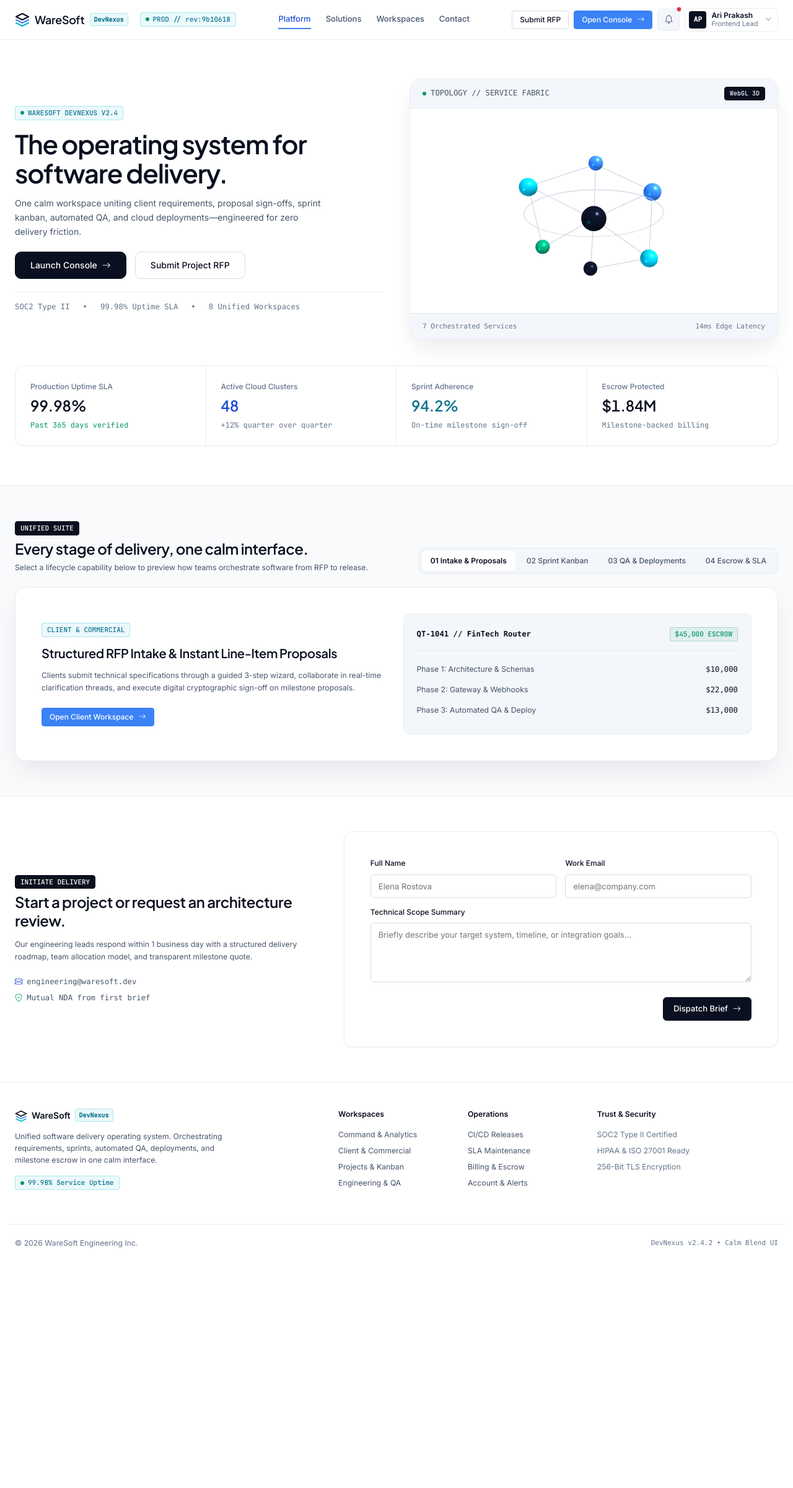
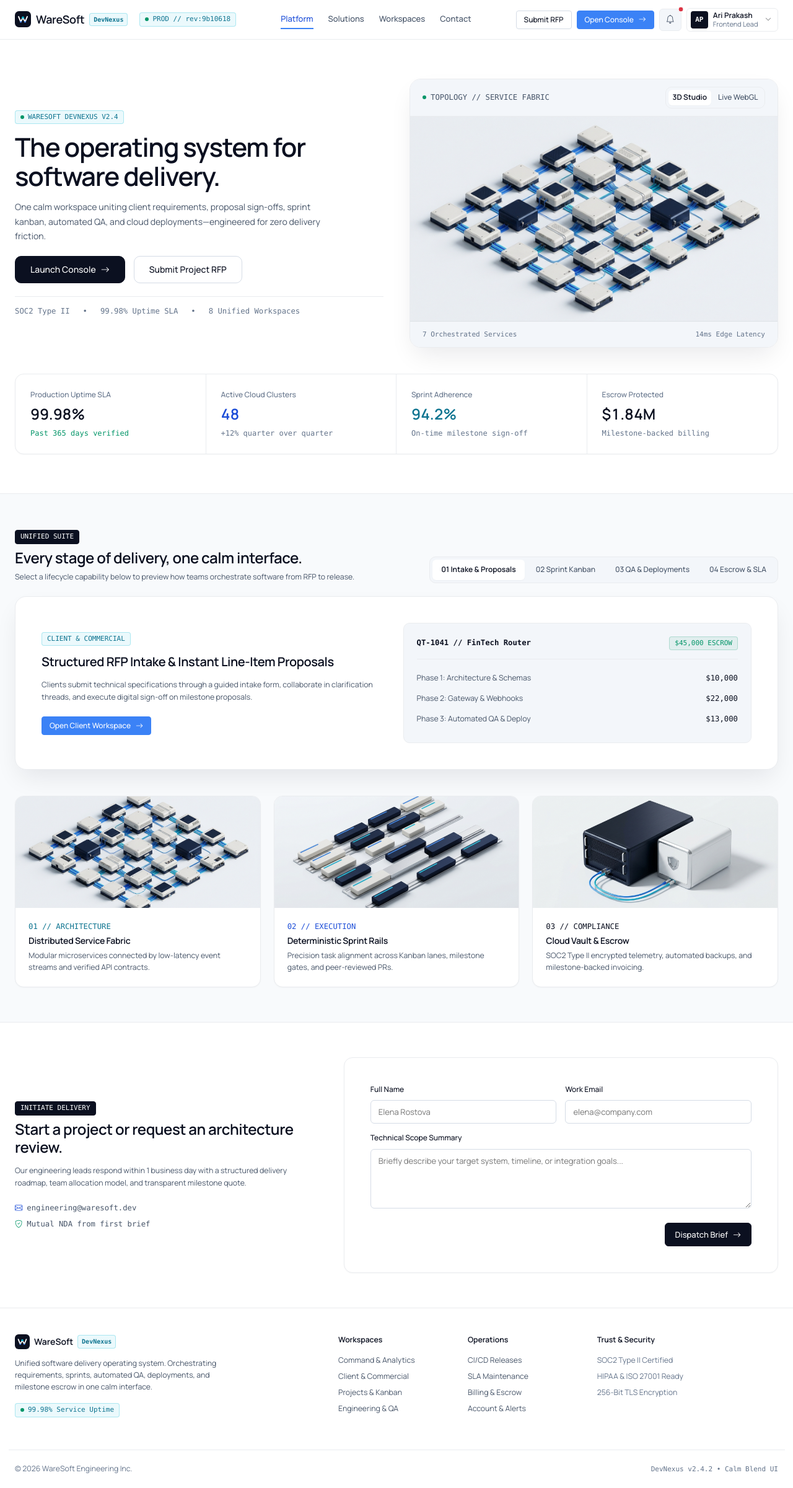
Before and after one commit to ARIPRAKASH32/waresoft, a Flask app: page / in a window 1280 px wide. Shown: the whole page at 62% size. Before the commit the page ends 2013 px from the top, so only its background shows below. Run offline with Flask 3, Linux system fonts and the light colour scheme.

Commit message:
feat(branding,media): switch to single Manrope font family, bespoke geometric logo, and 3D studio renders

```diff
--- a/frontend/static/css/tokens.css
+++ b/frontend/static/css/tokens.css
@@ -50,10 +50,10 @@
     --ws-text-muted:      #64748B;
     --ws-text-inverse:    #FFFFFF;
 
-    /* ─── Font Families ─── */
-    --ws-font-display:    'Plus Jakarta Sans', 'Inter', -apple-system, sans-serif;
-    --ws-font-sans:       'Inter', -apple-system, BlinkMacSystemFont, 'Segoe UI', sans-serif;
-    --ws-font-mono:       'JetBrains Mono', 'Fira Code', ui-monospace, monospace;
+    /* ─── Font Families (Single Cohesive Family: Manrope + System Mono) ─── */
+    --ws-font-display:    'Manrope', -apple-system, BlinkMacSystemFont, sans-serif;
+    --ws-font-sans:       'Manrope', -apple-system, BlinkMacSystemFont, sans-serif;
+    --ws-font-mono:       ui-monospace, SFMono-Regular, Menlo, Monaco, Consolas, monospace;
 
     /* ─── Font Scale ─── */
     --ws-text-2xs:        11px;
--- a/frontend/templates/base.html
+++ b/frontend/templates/base.html
@@ -8,11 +8,12 @@
     <meta name="description" content="WareSoft DevNexus - Enterprise Software Services & Project Delivery Platform">
 
     <title>{% if title %}{{ title }} | {% endif %}{{ app_name }} DevNexus</title>
+    <link rel="icon" type="image/svg+xml" href="{{ url_for('static', filename='images/logo.svg') }}">
 
-    <!-- Calm Classy Typography: Plus Jakarta Sans (Display), Inter (UI) & JetBrains Mono (Telemetry) -->
+    <!-- Single Cohesive Interface Font Family: Manrope -->
     <link rel="preconnect" href="https://fonts.googleapis.com">
     <link rel="preconnect" href="https://fonts.gstatic.com" crossorigin>
-    <link href="https://fonts.googleapis.com/css2?family=Inter:wght@400;500;600&family=JetBrains+Mono:wght@400;500&family=Plus+Jakarta+Sans:wght@500;600&display=swap" rel="stylesheet">
+    <link href="https://fonts.googleapis.com/css2?family=Manrope:wght@400;500;600&display=swap" rel="stylesheet">
 
     <!-- Bootstrap 5 Icons -->
     <link rel="stylesheet" href="https://cdn.jsdelivr.net/npm/bootstrap-icons@1.11.3/font/bootstrap-icons.min.css">
--- a/frontend/templates/components/footer.html
+++ b/frontend/templates/components/footer.html
@@ -4,11 +4,7 @@
             <div class="col-lg-5 col-md-6">
                 <div class="d-flex align-items-center gap-2 mb-3">
                     <span class="ws-brand-icon">
-                        <svg width="20" height="20" viewBox="0 0 24 24" fill="none" xmlns="http://www.w3.org/2000/svg">
-                            <path d="M12 2L2 7L12 12L22 7L12 2Z" stroke="#0B1020" stroke-width="2"/>
-                            <path d="M2 17L12 22L22 17" stroke="#06B6D4" stroke-width="2"/>
-                            <path d="M2 12L12 17L22 12" stroke="#3B82F6" stroke-width="2"/>
-                        </svg>
+                        <img src="{{ url_for('static', filename='images/logo.svg') }}" alt="WareSoft Logo" width="24" height="24" style="display: block;">
                     </span>
                     <span class="fw-semibold ws-text-ink fs-6">{{ app_name }}</span>
                     <span class="ws-brand-badge">DevNexus</span>
--- a/frontend/templates/components/navbar.html
+++ b/frontend/templates/components/navbar.html
@@ -7,11 +7,7 @@
             </button>
             <a href="/" class="ws-brand-link">
                 <span class="ws-brand-icon">
-                    <svg width="24" height="24" viewBox="0 0 24 24" fill="none" xmlns="http://www.w3.org/2000/svg">
-                        <path d="M12 2L2 7L12 12L22 7L12 2Z" stroke="#0B1020" stroke-width="2" stroke-linecap="round" stroke-linejoin="round"/>
-                        <path d="M2 17L12 22L22 17" stroke="#06B6D4" stroke-width="2" stroke-linecap="round" stroke-linejoin="round"/>
-                        <path d="M2 12L12 17L22 12" stroke="#3B82F6" stroke-width="2" stroke-linecap="round" stroke-linejoin="round"/>
-                    </svg>
+                    <img src="{{ url_for('static', filename='images/logo.svg') }}" alt="WareSoft Logo" width="26" height="26" style="display: block;">
                 </span>
                 <span class="ws-brand-text">{{ app_name }}</span>
                 <span class="ws-brand-badge">DevNexus</span>
--- a/frontend/templates/public/home.html
+++ b/frontend/templates/public/home.html
@@ -40,7 +40,7 @@
                     </div>
                 </div>
 
-                <!-- Right: Juspay-Style Product Console Bezel + 3D Topology -->
+                <!-- Right: Juspay-Style Bezel with Studio 3D Render + Live WebGL Toggle -->
                 <div class="col-lg-6">
                     <div class="jp-showcase-bezel">
                         <div class="jp-bezel-bar">
@@ -48,9 +48,21 @@
                                 <span class="status-dot status-dot-live"></span>
                                 <span>TOPOLOGY // SERVICE FABRIC</span>
                             </div>
-                            <span class="ws-pill ws-pill-navy" style="font-size: 10px;">WebGL 3D</span>
+                            <div class="jp-pill-nav p-1">
+                                <button type="button" class="jp-pill-tab active py-1 px-2" id="btnHeroRender" onclick="toggleHeroMode('render', this)">3D Studio</button>
+                                <button type="button" class="jp-pill-tab py-1 px-2" id="btnHeroWebgl" onclick="toggleHeroMode('webgl', this)">Live WebGL</button>
+                            </div>
                         </div>
-                        <div id="hero-3d-visualizer" style="width: 100%; height: 330px; cursor: grab; background-color: #FFFFFF;"></div>
+
+                        <div id="hero-render-pane" style="background-color: #F4F7FB;">
+                            <img src="{{ url_for('static', filename='images/platform-architecture.jpg') }}"
+                                 alt="WareSoft Service Architecture 3D Isometric Hardware Nodes"
+                                 class="w-100 d-block"
+                                 style="height: 330px; object-fit: cover;">
+                        </div>
+
+                        <div id="hero-3d-visualizer" class="d-none" style="width: 100%; height: 330px; cursor: grab; background-color: #FFFFFF;"></div>
+
                         <div class="jp-bezel-bar border-top border-bottom-0 ws-text-muted small font-monospace" style="font-size: 11px;">
                             <span>7 Orchestrated Services</span>
                             <span>14ms Edge Latency</span>
@@ -85,7 +97,7 @@
         </div>
     </section>
 
-    <!-- Interactive Product Suite Switcher (Juspay Signature Section) -->
+    <!-- Interactive Product Suite Switcher -->
     <section id="solutions" class="py-5 border-bottom" style="background-color: var(--ws-bg-canvas); border-color: var(--ws-border-quiet) !important;">
         <div class="content-container py-lg-3">
             <div class="d-flex flex-column flex-lg-row justify-content-between align-items-lg-end gap-4 mb-4">
@@ -95,23 +107,22 @@
                     <p class="ws-text-secondary small m-0">Select a lifecycle capability below to preview how teams orchestrate software from RFP to release.</p>
                 </div>
 
-                <!-- Pill Switcher -->
                 <div class="jp-pill-nav">
-                    <button class="jp-pill-tab active" onclick="switchShowcaseTab('intake', this)">01 Intake & Proposals</button>
+                    <button class="jp-pill-tab active" onclick="switchShowcaseTab('intake', this)">01 Intake &amp; Proposals</button>
                     <button class="jp-pill-tab" onclick="switchShowcaseTab('delivery', this)">02 Sprint Kanban</button>
-                    <button class="jp-pill-tab" onclick="switchShowcaseTab('quality', this)">03 QA & Deployments</button>
-                    <button class="jp-pill-tab" onclick="switchShowcaseTab('escrow', this)">04 Escrow & SLA</button>
+                    <button class="jp-pill-tab" onclick="switchShowcaseTab('quality', this)">03 QA &amp; Deployments</button>
+                    <button class="jp-pill-tab" onclick="switchShowcaseTab('escrow', this)">04 Escrow &amp; SLA</button>
                 </div>
             </div>
 
             <!-- Interactive Showcase Card -->
-            <div class="jp-showcase-bezel p-4 p-md-5">
+            <div class="jp-showcase-bezel p-4 p-md-5 mb-5">
                 <div id="showcase-intake" class="showcase-pane row align-items-center g-4">
                     <div class="col-lg-6">
-                        <span class="ws-pill ws-pill-telemetry mb-3">CLIENT & COMMERCIAL</span>
-                        <h3 class="ws-text-ink fw-semibold mb-3">Structured RFP Intake & Instant Line-Item Proposals</h3>
+                        <span class="ws-pill ws-pill-telemetry mb-3">CLIENT &amp; COMMERCIAL</span>
+                        <h3 class="ws-text-ink fw-semibold mb-3">Structured RFP Intake &amp; Instant Line-Item Proposals</h3>
                         <p class="ws-text-secondary small mb-4" style="line-height: 1.65;">
-                            Clients submit technical specifications through a guided 3-step wizard, collaborate in real-time clarification threads, and execute digital cryptographic sign-off on milestone proposals.
+                            Clients submit technical specifications through a guided intake form, collaborate in clarification threads, and execute digital sign-off on milestone proposals.
                         </p>
                         <a href="/client" class="ws-btn ws-btn-primary ws-btn-sm">Open Client Workspace <i class="bi bi-arrow-right"></i></a>
                     </div>
@@ -122,15 +133,15 @@
                                 <span class="ws-pill ws-pill-success">$45,000 ESCROW</span>
                             </div>
                             <div class="d-flex justify-content-between small py-2 ws-text-secondary">
-                                <span>Phase 1: Architecture & Schemas</span>
+                                <span>Phase 1: Architecture &amp; Schemas</span>
                                 <span class="font-monospace ws-text-ink">$10,000</span>
                             </div>
                             <div class="d-flex justify-content-between small py-2 ws-text-secondary">
-                                <span>Phase 2: Gateway & Webhooks</span>
+                                <span>Phase 2: Gateway &amp; Webhooks</span>
                                 <span class="font-monospace ws-text-ink">$22,000</span>
                             </div>
                             <div class="d-flex justify-content-between small py-2 ws-text-secondary">
-                                <span>Phase 3: Automated QA & Deploy</span>
+                                <span>Phase 3: Automated QA &amp; Deploy</span>
                                 <span class="font-monospace ws-text-ink">$13,000</span>
                             </div>
                         </div>
@@ -140,34 +151,26 @@
                 <div id="showcase-delivery" class="showcase-pane row align-items-center g-4 d-none">
                     <div class="col-lg-6">
                         <span class="ws-pill ws-pill-navy mb-3">DELIVERY STUDIO</span>
-                        <h3 class="ws-text-ink fw-semibold mb-3">Drag-and-Drop Sprint Kanban & Milestone Tracking</h3>
+                        <h3 class="ws-text-ink fw-semibold mb-3">Drag-and-Drop Sprint Kanban &amp; Milestone Tracking</h3>
                         <p class="ws-text-secondary small mb-4" style="line-height: 1.65;">
-                            Switch seamlessly between Projects Directory, 5-lane Sprint Kanban, Gantt Milestones, Task Backlog, and Team Bandwidth without leaving one unified workspace.
+                            Switch seamlessly between Projects Directory, Sprint Kanban, Milestones, Task Backlog, and Team Bandwidth inside one unified workspace.
                         </p>
                         <a href="/projects?tab=kanban" class="ws-btn ws-btn-primary ws-btn-sm">Open Sprint Kanban <i class="bi bi-arrow-right"></i></a>
                     </div>
                     <div class="col-lg-6">
-                        <div class="ws-surface-subtle p-4">
-                            <div class="d-flex justify-content-between small mb-2">
-                                <span class="ws-text-ink fw-semibold">Sprint 4 Progress</span>
-                                <span class="font-monospace ws-text-blue fw-semibold">82%</span>
-                            </div>
-                            <div class="progress mb-3" style="height: 6px; background-color: var(--ws-border-quiet);">
-                                <div class="progress-bar" style="width: 82%; background-color: var(--ws-brand-blue);"></div>
-                            </div>
-                            <div class="d-flex gap-2 flex-wrap">
-                                <span class="ws-meta-tag">T-198 Design Tokens</span>
-                                <span class="ws-meta-tag">T-201 3D Fabric</span>
-                                <span class="ws-meta-tag">T-195 RBAC API</span>
-                            </div>
+                        <div class="rounded overflow-hidden border" style="border-color: var(--ws-border-quiet) !important;">
+                            <img src="{{ url_for('static', filename='images/sprint-workflow.jpg') }}"
+                                 alt="Deterministic Sprint Scheduling Hardware Rails"
+                                 class="w-100 d-block"
+                                 style="height: 220px; object-fit: cover;">
                         </div>
                     </div>
                 </div>
 
                 <div id="showcase-quality" class="showcase-pane row align-items-center g-4 d-none">
                     <div class="col-lg-6">
-                        <span class="ws-pill ws-pill-success mb-3">ENGINEERING & QA</span>
-                        <h3 class="ws-text-ink fw-semibold mb-3">GitHub PR Sync, Defect Matrix & Blue/Green Releases</h3>
+                        <span class="ws-pill ws-pill-success mb-3">ENGINEERING &amp; QA</span>
+                        <h3 class="ws-text-ink fw-semibold mb-3">GitHub PR Sync, Defect Matrix &amp; Blue/Green Releases</h3>
                         <p class="ws-text-secondary small mb-4" style="line-height: 1.65;">
                             Track every pull request, run regression suites before staging promotion, and trigger zero-downtime cloud rollouts directly from the engineering cockpit.
                         </p>
@@ -181,7 +184,7 @@
                             </div>
                             <div class="d-flex justify-content-between py-1">
                                 <span class="ws-text-secondary">Edge Cluster</span>
-                                <span class="ws-text-cyan">PROD v2.4.1 (Healthy)</span>
+                                <span class="ws-text-cyan">PROD v2.4.2 (Healthy)</span>
                             </div>
                             <div class="d-flex justify-content-between py-1">
                                 <span class="ws-text-secondary">OWASP Audit</span>
@@ -193,20 +196,53 @@
 
                 <div id="showcase-escrow" class="showcase-pane row align-items-center g-4 d-none">
                     <div class="col-lg-6">
-                        <span class="ws-pill ws-pill-telemetry mb-3">CLOUD OPS & BILLING</span>
-                        <h3 class="ws-text-ink fw-semibold mb-3">Automated SLA Monitoring & Milestone Escrow Invoices</h3>
+                        <span class="ws-pill ws-pill-telemetry mb-3">CLOUD OPS &amp; BILLING</span>
+                        <h3 class="ws-text-ink fw-semibold mb-3">Automated SLA Monitoring &amp; Milestone Escrow Invoices</h3>
                         <p class="ws-text-secondary small mb-4" style="line-height: 1.65;">
                             Monitor post-launch production SLAs, inspect diagnostic telemetry traces, and settle milestone-verified invoices with full audit logs.
                         </p>
-                        <a href="/operations" class="ws-btn ws-btn-primary ws-btn-sm">Open Cloud Ops & Billing <i class="bi bi-arrow-right"></i></a>
+                        <a href="/operations" class="ws-btn ws-btn-primary ws-btn-sm">Open Cloud Ops &amp; Billing <i class="bi bi-arrow-right"></i></a>
                     </div>
                     <div class="col-lg-6">
-                        <div class="ws-surface-subtle p-4">
-                            <div class="d-flex justify-content-between small mb-2">
-                                <span class="ws-text-ink fw-semibold">INV-2048 // Milestone 2</span>
-                                <span class="ws-pill ws-pill-warning">DUE DEC 10</span>
-                            </div>
-                            <div class="ws-text-muted small">Escrow protected &bull; Released upon staging E2E verification.</div>
+                        <div class="rounded overflow-hidden border" style="border-color: var(--ws-border-quiet) !important;">
+                            <img src="{{ url_for('static', filename='images/cloud-vault.jpg') }}"
+                                 alt="Anodized Cloud Infrastructure & Security Vault"
+                                 class="w-100 d-block"
+                                 style="height: 220px; object-fit: cover;">
+                        </div>
+                    </div>
+                </div>
+            </div>
+
+            <!-- 3-Column Visual Architecture Showcase Cards -->
+            <div class="row g-4">
+                <div class="col-md-4">
+                    <div class="ws-card p-0 overflow-hidden h-100 ws-card-interactive">
+                        <img src="{{ url_for('static', filename='images/platform-architecture.jpg') }}" alt="Service Mesh Architecture" class="w-100 d-block" style="height: 180px; object-fit: cover;">
+                        <div class="p-4">
+                            <div class="font-monospace ws-text-cyan small mb-1">01 // ARCHITECTURE</div>
+                            <h5 class="ws-text-ink fs-6 fw-semibold mb-2">Distributed Service Fabric</h5>
+                            <p class="ws-text-secondary small m-0">Modular microservices connected by low-latency event streams and verified API contracts.</p>
+                        </div>
+                    </div>
+                </div>
+                <div class="col-md-4">
+                    <div class="ws-card p-0 overflow-hidden h-100 ws-card-interactive">
+                        <img src="{{ url_for('static', filename='images/sprint-workflow.jpg') }}" alt="Sprint Delivery Rails" class="w-100 d-block" style="height: 180px; object-fit: cover;">
+                        <div class="p-4">
+                            <div class="font-monospace ws-text-blue small mb-1">02 // EXECUTION</div>
+                            <h5 class="ws-text-ink fs-6 fw-semibold mb-2">Deterministic Sprint Rails</h5>
+                            <p class="ws-text-secondary small m-0">Precision task alignment across Kanban lanes, milestone gates, and peer-reviewed PRs.</p>
+                        </div>
+                    </div>
+                </div>
+                <div class="col-md-4">
+                    <div class="ws-card p-0 overflow-hidden h-100 ws-card-interactive">
+                        <img src="{{ url_for('static', filename='images/cloud-vault.jpg') }}" alt="Security Vault & Escrow" class="w-100 d-block" style="height: 180px; object-fit: cover;">
+                        <div class="p-4">
+                            <div class="font-monospace ws-text-ink small mb-1">03 // COMPLIANCE</div>
+                            <h5 class="ws-text-ink fs-6 fw-semibold mb-2">Cloud Vault &amp; Escrow</h5>
+                            <p class="ws-text-secondary small m-0">SOC2 Type II encrypted telemetry, automated backups, and milestone-backed invoicing.</p>
                         </div>
                     </div>
                 </div>
@@ -214,7 +250,7 @@
         </div>
     </section>
 
-    <!-- Selected Deliveries & Calm Contact Section -->
+    <!-- Calm Contact Section -->
     <section id="contact" class="py-5" style="background-color: var(--ws-bg-surface-1);">
         <div class="content-container py-lg-3">
             <div class="row g-5 align-items-center">
@@ -263,16 +299,31 @@
 
 {% block scripts %}
 <script>
-    document.addEventListener('DOMContentLoaded', () => {
-        if (typeof initDevNexus3D === 'function') {
-            initDevNexus3D('hero-3d-visualizer');
+    let webglInitialized = false;
+
+    function toggleHeroMode(mode, btn) {
+        const renderPane = document.getElementById('hero-render-pane');
+        const webglPane = document.getElementById('hero-3d-visualizer');
+        document.getElementById('btnHeroRender').classList.toggle('active', mode === 'render');
+        document.getElementById('btnHeroWebgl').classList.toggle('active', mode === 'webgl');
+
+        if (mode === 'webgl') {
+            renderPane.classList.add('d-none');
+            webglPane.classList.remove('d-none');
+            if (!webglInitialized && typeof initDevNexus3D === 'function') {
+                initDevNexus3D('hero-3d-visualizer');
+                webglInitialized = true;
+            }
+        } else {
+            webglPane.classList.add('d-none');
+            renderPane.classList.remove('d-none');
         }
-    });
+    }
 
     function switchShowcaseTab(key, btn) {
         document.querySelectorAll('.showcase-pane').forEach(p => p.classList.add('d-none'));
         document.getElementById('showcase-' + key).classList.remove('d-none');
-        document.querySelectorAll('.jp-pill-tab').forEach(b => b.classList.remove('active'));
+        document.querySelectorAll('#solutions .jp-pill-tab').forEach(b => b.classList.remove('active'));
         if (btn) btn.classList.add('active');
     }
 
```
Also changed, not shown: frontend/templates/admin/workspace.html (+11 -11 lines), frontend/static/images/cloud-vault.jpg (added), frontend/static/images/logo.svg (added), frontend/static/images/platform-architecture.jpg (added), frontend/static/images/sprint-workflow.jpg (added).
